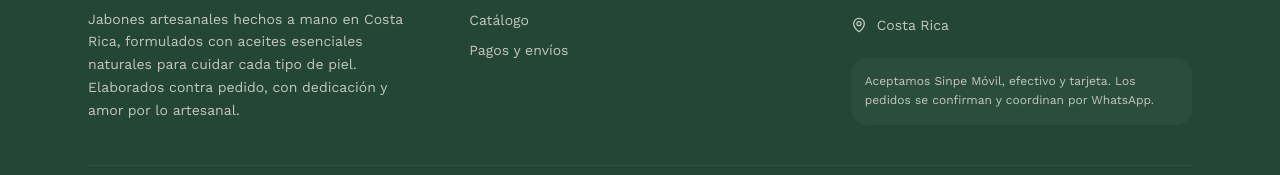
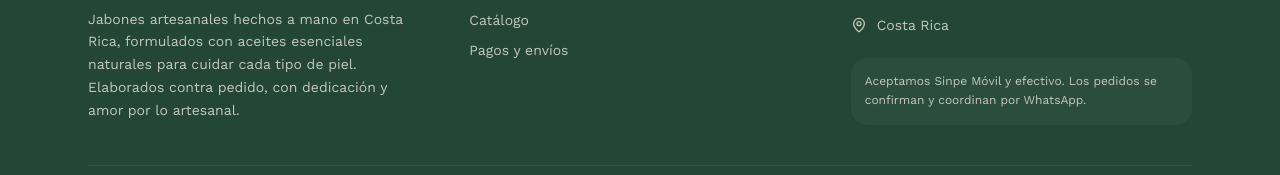
Before and after one commit to jmpadillau/jabones-artesanales-panel, a Next.js app: page / in a window 1280 px wide. Shown: the part 4093-4268 px from the top of the page. Built offline with nearby package versions, Linux system fonts and the light colour scheme; no server answers; the database is empty.

Commit message:
Update payment methods in footer text
Removed 'tarjeta' from payment methods in footer.

```diff
--- a/src/components/site/footer.tsx
+++ b/src/components/site/footer.tsx
@@ -74,7 +74,7 @@ export function Footer({ whatsapp }: { whatsapp: string }) {
               </li>
             </ul>
             <p className="mt-5 rounded-2xl bg-white/5 p-3.5 text-xs leading-relaxed opacity-80">
-              Aceptamos Sinpe Móvil, efectivo y tarjeta. Los pedidos se
+              Aceptamos Sinpe Móvil y efectivo. Los pedidos se
               confirman y coordinan por WhatsApp.
             </p>
           </div>
```
